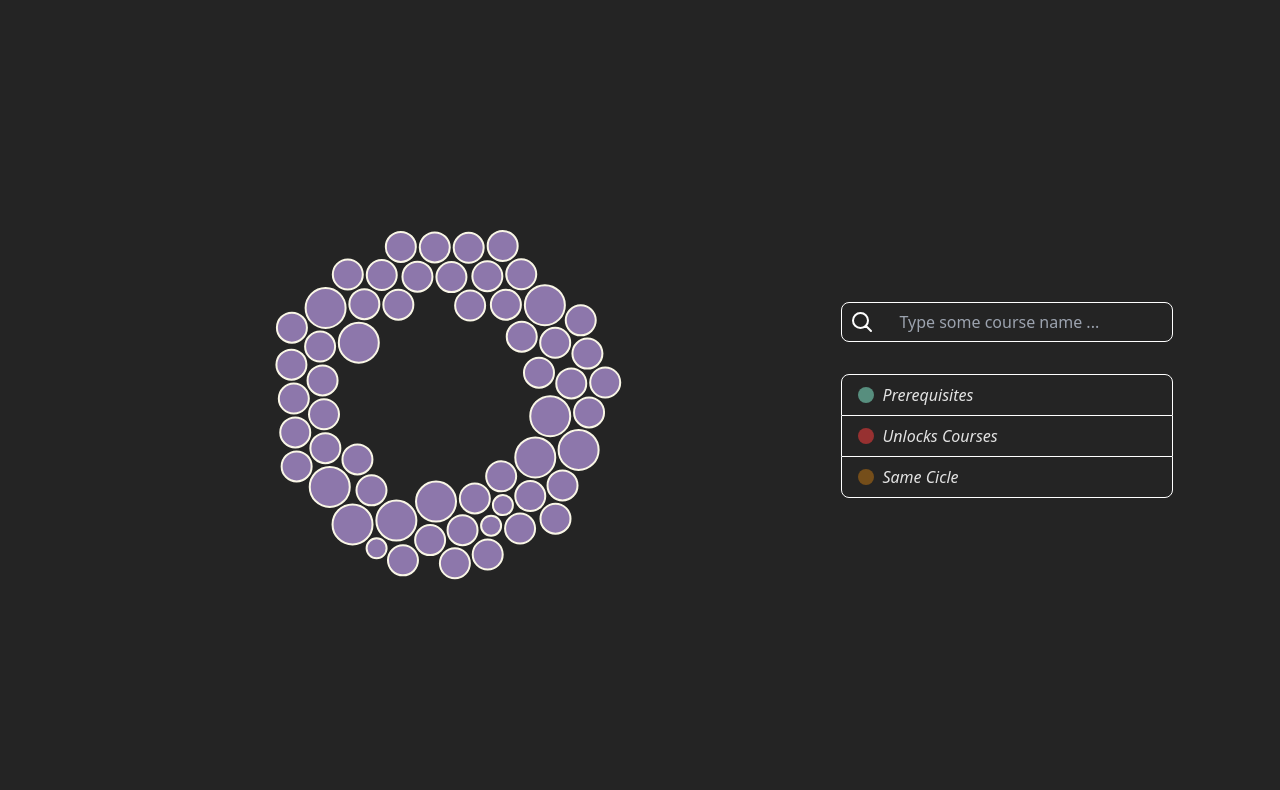
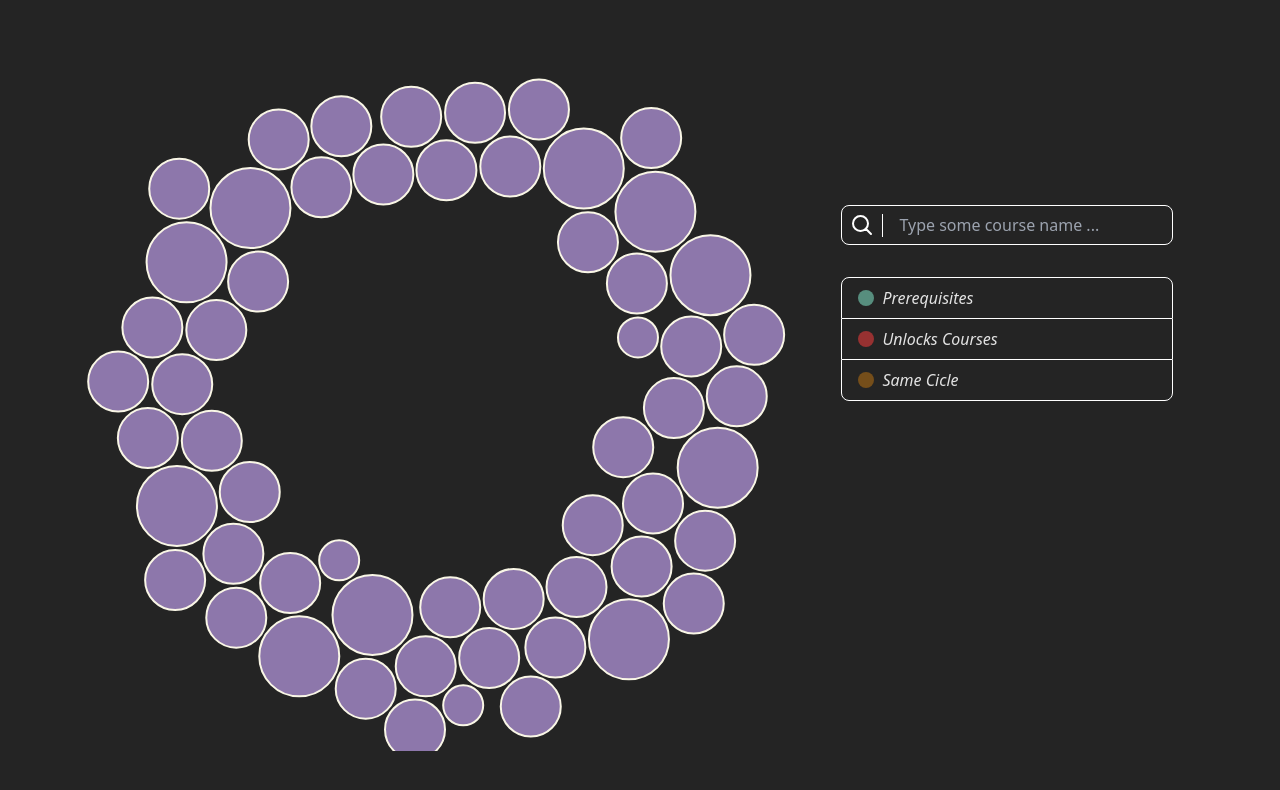
Before and after one commit to deyvigo/plan-courses, a React (Vite) app: page / in a window 1280 px wide. Shown: the top 790 px of the page. Built offline with nearby package versions, Linux system fonts and the light colour scheme.

Commit message:
fix: desktop view

```diff
--- a/src/App.jsx
+++ b/src/App.jsx
@@ -1,15 +1,28 @@
+import { useState, useEffect } from 'react'
 import { Graph } from './components/Graph'
 import { SearchBar } from './components/SearchBar'
 import { ListLeyend } from './components/ListLeyend'
 
 export const App = () => {
+  const [isMobileView, setIsMobileView] = useState(window.innerWidth <= 640)
+
+  useEffect(() => {
+    const handleResize = () => setIsMobileView(window.innerWidth <= 640)
+    window.addEventListener('resize', handleResize)
+    return () => window.removeEventListener('resize', handleResize)
+  }, [])
   return (
     <>
       <main className='w-[90%] h-[90%] flex justify-center items-center max-sm:flex-col max-sm:h-full max-sm:w-full'>
         <div className='relative flex-1 h-full flex justify-center items-center max-sm:w-full max-sm:h-auto'>
-          <Graph radiusCircle={1} radiusForce={1} fontSize={'8px'} closerTootTip={10}/>
+          <Graph
+            radiusCircle={isMobileView ? 1: 2}
+            radiusForce={isMobileView ? 1: 2}
+            fontSize={isMobileView ? '8px' : '12px'}
+            closerTootTip={isMobileView ? 10 : 20}
+          />
         </div>
-        <div className='w-[400px] h-auto p-4 flex flex-col items-center gap-8 max-sm:gap-4'>
+        <div className='w-[400px] h-[60%] p-4 flex flex-col items-center gap-8 max-sm:gap-4 max-sm:w-full max-sm:h-auto'>
           <SearchBar />
           <ListLeyend />
         </div>
```
